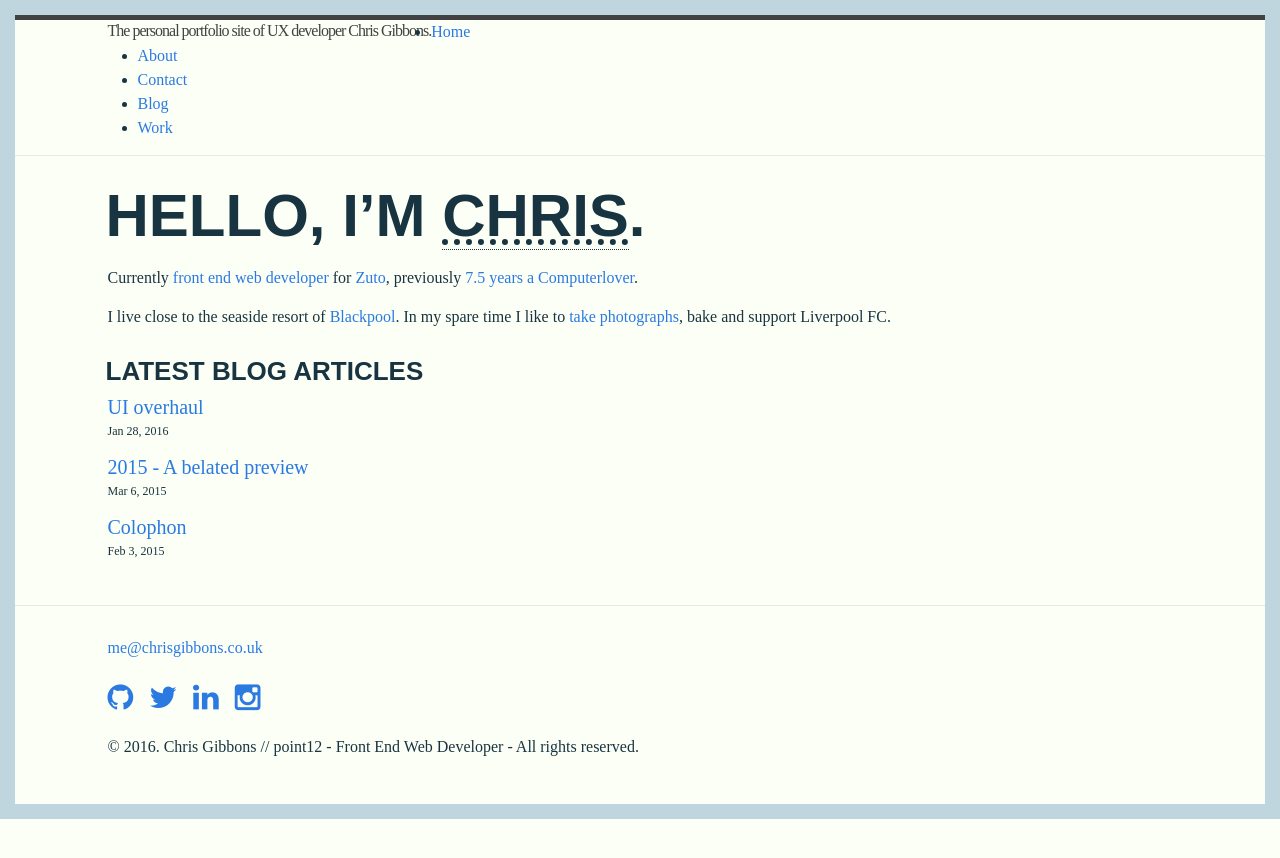
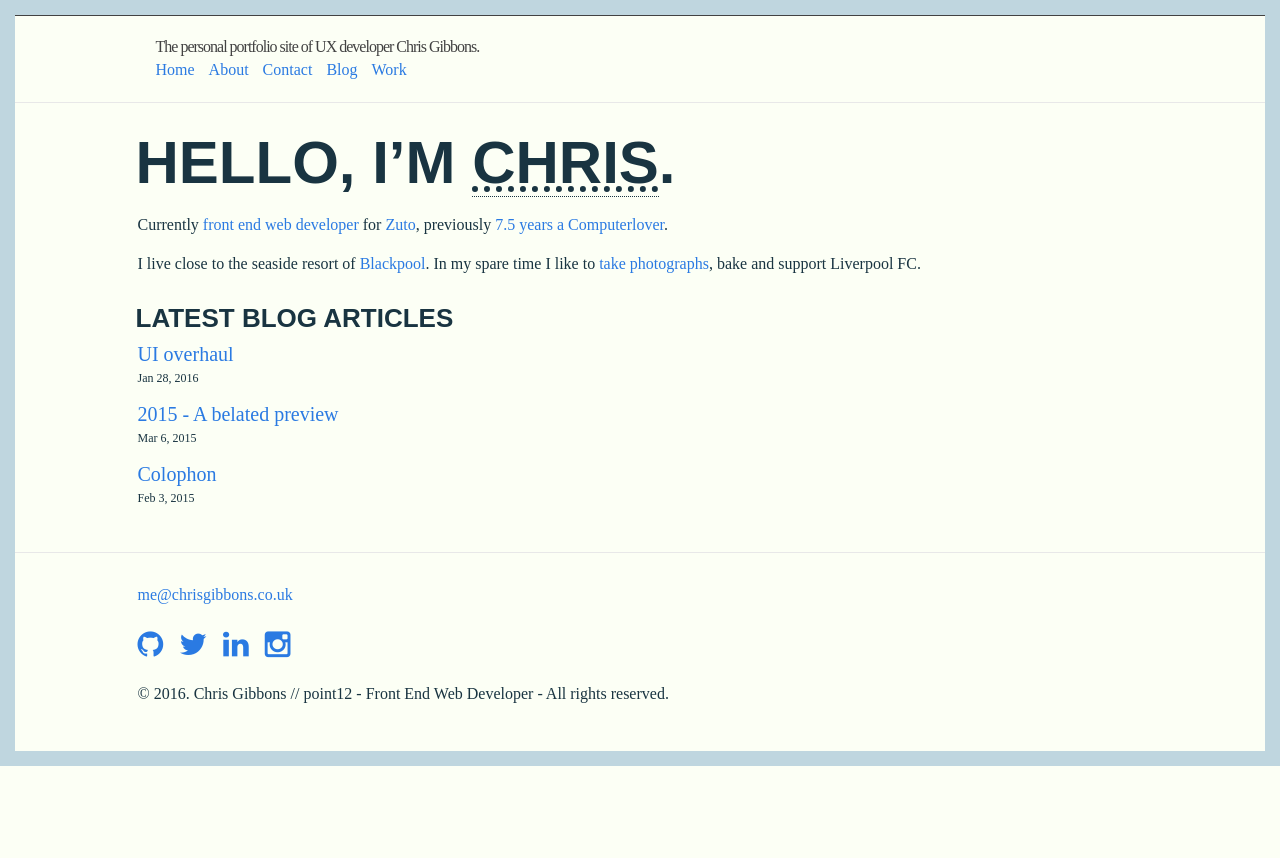
Before and after one commit to gbbns/gbbns.github.io, a Jekyll site: the page built from index.html, in a window 1280 px wide. Shown: the top 858 px of the page. Built offline with Jekyll 4.4.1, drawn with Linux system fonts in a browser that asks for light colours.

Commit message:
Layout tweak
Quick & dirty styling update to primary navigation

```diff
--- a/_includes/menu.html
+++ b/_includes/menu.html
@@ -1,14 +1,14 @@
-    <nav class="menu__primary">
+    <nav class="nav-primary__wrapper">
       {% assign pages = site.pages %}
-      <ul>
-        <li>
-          <a class="sidebar-nav-item{% if page.url == site.baseurl %} active{% endif %}" href="{{ site.baseurl }}">Home</a>
+      <ul class="nav-primary">
+        <li class="nav-primary__item">
+          <a class="nav-primary__link{% if page.url == site.baseurl %} active{% endif %}" href="{{ site.baseurl }}">Home</a>
         </li>
         {% for p in pages %}
         {% if p.title != null %}
           {% if p.layout == "page" %}
-          <li>
-            <a class="sidebar-nav-item{% if page.url == p.url %} active{% endif %}" href="{{ p.url }}">{{ p.title }}</a>
+          <li class="nav-primary__item">
+            <a class="nav-primary__link{% if page.url == p.url %} active{% endif %}" href="{{ p.url }}">{{ p.title }}</a>
           </li>
           {% endif %}
 
--- a/_sass/_partials/_global.scss
+++ b/_sass/_partials/_global.scss
@@ -1,3 +1,7 @@
 body {
   border: 15px solid lighten($c-brand-blue--light, 25%);
 }
+
+* {
+  box-sizing: border-box;
+}
--- a/_sass/_partials/_header.scss
+++ b/_sass/_partials/_header.scss
@@ -2,8 +2,9 @@
  * Site header
  */
 .site__header {
-  border-top: 5px solid $grey-color-dark;
+  border-top: 1px solid $grey-color-dark;
   border-bottom: 1px solid $grey-color-light;
+  padding: 20px;
   position: relative;
 
   .site__title {
@@ -11,7 +12,6 @@
     line-height: 1.4;
     letter-spacing: -1px;
     margin-bottom: 0;
-    float: left;
 
     &,
     &:visited {
--- /dev/null
+++ b/_sass/_partials/_navigation.scss
@@ -0,0 +1,23 @@
+.nav-primary__wrapper {
+
+}
+
+.nav-primary {
+
+  padding: 0;
+  margin: 0;
+
+  .nav-primary__item {
+    display: inline-block;
+    list-style: none;
+    margin-right: 10px;
+
+    &:last-of-type {
+      margin-right: 0;
+    }
+  }
+
+  .nav-primary__link {
+    display: block;
+  }
+}
--- a/_sass/_styles.scss
+++ b/_sass/_styles.scss
@@ -6,6 +6,7 @@
         "_partials/layout",
         "_partials/global",
         "_partials/header",
+        "_partials/navigation",
         "_partials/footer",
         "_partials/content",
         "_partials/posts",
```
